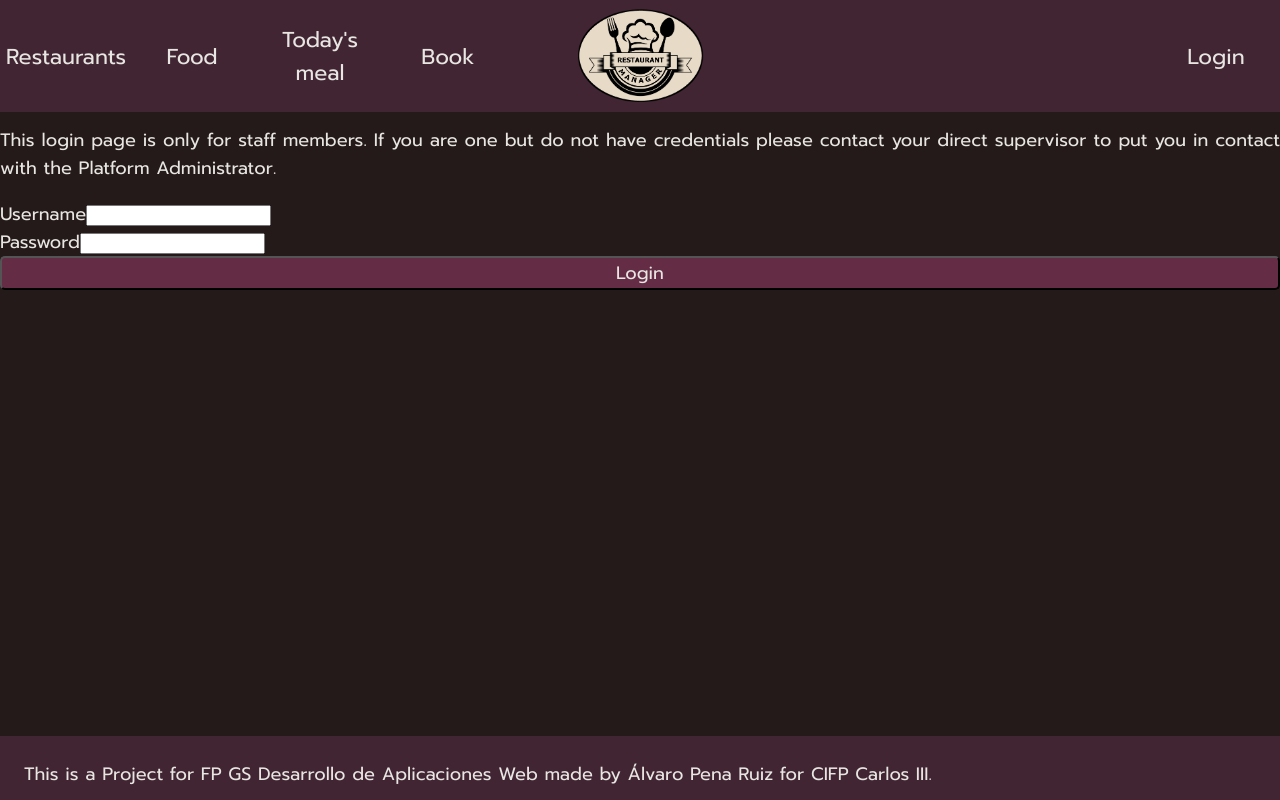
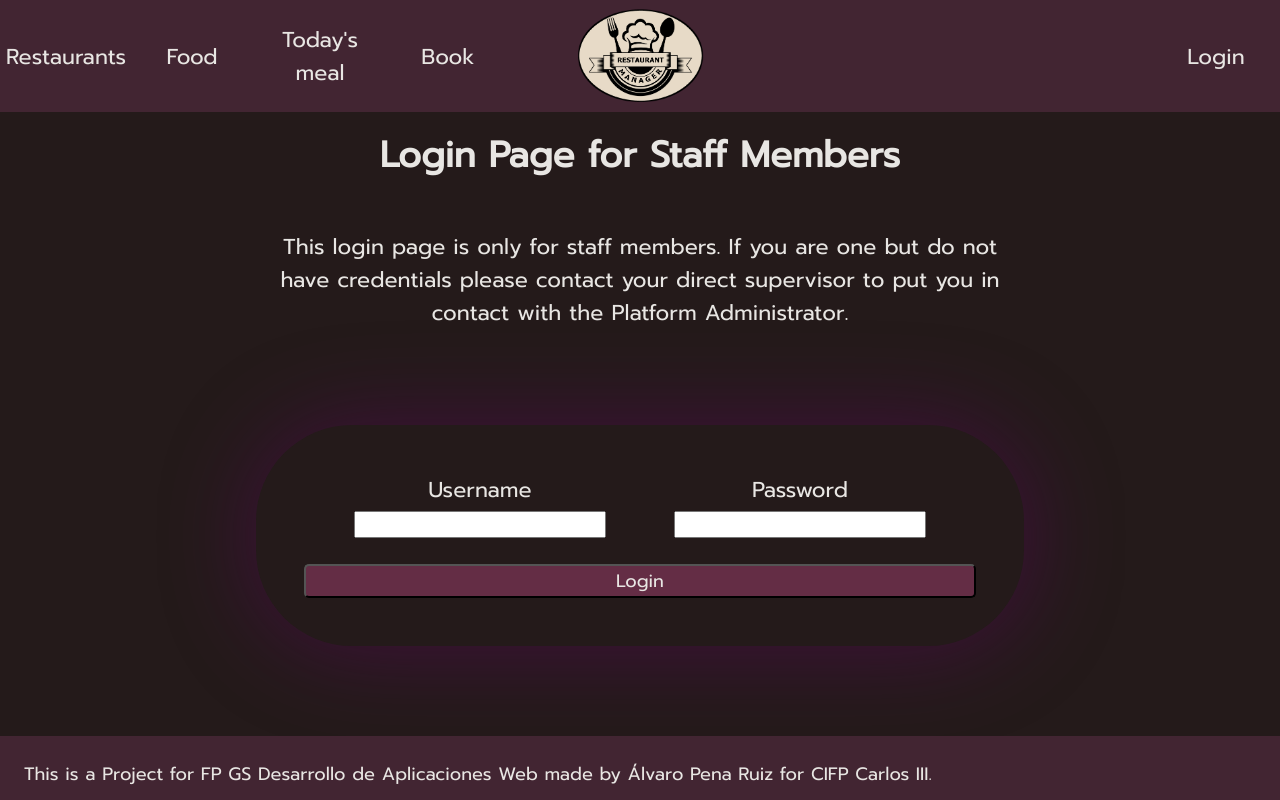
Before and after one commit to AlvaroPenaRuiz/campus_restaurant_manager, a React (Vite) app in the folder frontend/: page /login in a window 1280 px wide. Built offline with nearby package versions, Linux system fonts and the light colour scheme; the HTML template or start-up script is replaced by a standard one.

Commit message:
everything but Manage page

```diff
--- a/frontend/src/components/admin.tsx
+++ b/frontend/src/components/admin.tsx
@@ -12,24 +12,24 @@ const Admin = () => {
 
 
     const handleSave = (event: React.MouseEvent<HTMLButtonElement>, id: number) => {
-        const elements = [...event.currentTarget.parentNode!.parentNode!.querySelectorAll("input, select")] as (HTMLInputElement|HTMLSelectElement)[]
+        const elements = [...event.currentTarget.parentNode!.parentNode!.querySelectorAll("input, select")] as (HTMLInputElement | HTMLSelectElement)[]
         // @ts-ignore
-        const [name, lastname, userId, username, password, email, restaurant_id, admin] = elements.map((e,i) => i === 7 ? e.checked : e.value)
+        const [name, lastname, userId, username, password, email, restaurant_id, admin] = elements.map((e, i) => i === 7 ? e.checked : e.value)
         console.log(name, lastname, userId, username, password, email, Number(restaurant_id), admin)
         putUser(id, name, lastname, userId, username, password, email, Number(restaurant_id), admin)
     }
 
     const handleCreate = (event: React.MouseEvent<HTMLButtonElement>) => {
-        const elements = [...event.currentTarget.parentNode!.parentNode!.querySelectorAll("input, select")] as (HTMLInputElement|HTMLSelectElement)[]
+        const elements = [...event.currentTarget.parentNode!.parentNode!.querySelectorAll("input, select")] as (HTMLInputElement | HTMLSelectElement)[]
         // @ts-ignore
-        const [name, lastname, userId, username, password, email, restaurant_id, admin] = elements.map((e,i) => i === 7 ? e.checked : e.value)
-        if(name && lastname && userId && username && password && email){
-            postUser(name, lastname, userId, username, password, email, restaurant_id, admin).then((response)=>{
+        const [name, lastname, userId, username, password, email, restaurant_id, admin] = elements.map((e, i) => i === 7 ? e.checked : e.value)
+        if (name && lastname && userId && username && password && email) {
+            postUser(name, lastname, userId, username, password, email, restaurant_id, admin).then((response) => {
 
-                setUsers([...users, {...response.data}])
+                setUsers([...users, { ...response.data }])
                 setNewUser(false)
             })
-        }else {
+        } else {
             window.alert("Please, you must fill all the fields for create an user.")
             event.preventDefault()
         }
@@ -38,7 +38,7 @@ const Admin = () => {
 
     const handleDelete = (user_id: number) => {
         deleteUser(user_id)
-        setUsers(users.filter(user=> user.id !== user_id)!)
+        setUsers(users.filter(user => user.id !== user_id)!)
 
     }
 
@@ -61,15 +61,17 @@ const Admin = () => {
 
     return (
         <>
+            <div className="subbody centeredText">
                 {users && restaurants ? <div>
                     <div>
                         <h1>Admin Page</h1>
                     </div>
                     <div>
-                    <h2>Users:</h2>
-                    <table>
+                        <p>Here you can add, delete, update a user, assign it to a restaurant, restart the password and give admin privileges.</p>
+                        <div className="tableContainer">
+                            <table className="bigTable">
                                 <thead>
-                            <tr><th>Name</th><th>Lastname</th><th>User Id</th><th>Username</th><th>Password</th><th>Email</th><th>Restaurant</th><th>Admin</th><th>Save</th><th>Delete</th></tr>
+                                    <tr><th>Name</th><th>Lastname</th><th>User Id</th><th>Username</th><th>Password</th><th>Email</th><th>Restaurant</th><th>Admin</th></tr>
                                 </thead>
                                 <tbody>
                                     {users.map((user, index) => {
@@ -86,33 +88,35 @@ const Admin = () => {
                                                     return <option value={restaurant.id} key={restIndex}>{restaurant.name}</option>
                                                 })}
                                             </select></td>
-                                    <td><input type="checkbox" defaultChecked={user.admin ? true : false}/></td>
-                                    <td><button onClick={(event)=>handleSave(event, user.id)}>Save</button></td>
-                                    <td><button onClick={()=>handleDelete(user.id)}>Delete</button></td>
+                                            <td><input type="checkbox" defaultChecked={user.admin ? true : false} /></td>
+                                            <td><button onClick={(event) => handleSave(event, user.id)}><i className="fa-regular fa-floppy-disk"></i></button></td>
+                                            <td><button onClick={() => handleDelete(user.id)}><i className="fa-solid fa-trash"></i></button></td>
                                         </tr>
                                     })}
                                     {newUser ? <tr id={`admin-newuser}`}>
-                                    <td><input type="text"/></td>
-                                    <td><input type="text"/></td>
+                                        <td><input type="text" /></td>
+                                        <td><input type="text" /></td>
                                         <td><input type="text" /></td>
                                         <td><input type="text" /></td>
                                         <td><input type="password" /></td>
-                                    <td><input type="text"/></td>
+                                        <td><input type="text" /></td>
                                         <td><select defaultValue="">
                                             <option value="" >None</option>
                                             {restaurants.map((restaurant, restIndex) => {
                                                 return <option value={restaurant.id} key={restIndex}>{restaurant.name}</option>
                                             })}
                                         </select></td>
-                                    <td><input type="checkbox"/></td>
-                                    <td><button onClick={handleCreate}>Save</button></td>
-                                    <td><button onClick={()=>setNewUser(false)}>Cancel</button></td>
+                                        <td><input type="checkbox" /></td>
+                                        <td><button onClick={handleCreate}><i className="fa-regular fa-floppy-disk"></i></button></td>
+                                        <td><button onClick={() => setNewUser(false)}><i className="fa-solid fa-xmark"></i></button></td>
                                     </tr> : <></>}
                                 </tbody>
                             </table>
-                    {!newUser ? <button onClick={()=>setNewUser(true)}>New User</button> : <></>}
+                        {!newUser ? <button className="formButton" onClick={() => setNewUser(true)}>New User</button> : <></>}
+                        </div>
                     </div>
                 </div> : <></>}
+            </div>
         </>
     )
 }
--- a/frontend/src/components/book.tsx
+++ b/frontend/src/components/book.tsx
@@ -139,11 +139,14 @@ const Book = ({ amountOfDays = 20, amountOfPeople = 12 }: Props) => {
 	}, [restaurant])
 
 	return (
-		<> {done ? <div>
+		<>
+			<div className="subbody">
+				<div className="contentBlock">
+					{done ? <div className="formDone centeredText">
 						<h1>Thank you for your reservation!</h1>
 						<p>{`You have a table for ${people} ${people === 1 ? "person" : "people"} at `}<b>{restaurants.find(res => res.id === restaurant)?.name}</b>{` the day "${dateToString(dates.find(day => day.id === date)!)}" at ${time}.`}</p>
 						<p>If the staff members need to contact you they will do it with the provided information:</p>
-				<table>
+						<table className="formDone">
 							<tr><td>"Fullname</td><td>{fullname}</td></tr>
 							<tr><td>"Email</td><td>{email}</td></tr>
 							<tr><td>"Phone Address</td><td>{phone}</td></tr>
@@ -157,52 +160,54 @@ const Book = ({ amountOfDays = 20, amountOfPeople = 12 }: Props) => {
 							<div>
 								<form>
 									<h2>Contact Information</h2>
-						<div>
-							<div>
+									<div className="formGroup">
+										<div className="formItem">
 											<label>Fullname</label>
 											<input type="text" name="fullname" placeholder="Firstname Lastname" onChange={handleFullname} />
 										</div>
-							<div>
+										<div className="formItem">
 											<label>Email</label>
 											<input type="email" name="email" placeholder="your-email-address@domain.com" onChange={handleEmail} />
 										</div>
-							<div>
+										<div className="formItem">
 											<label>Phone Number</label>
 											<input type="tel" name="phone" placeholder="+Ext XXX XXX XXX" onChange={handlePhone} />
 										</div>
 									</div>
-						<div>
-							<div>
+									<div className="formGroup">
+										<div className="formItem">
 											<label>Restaurant</label>
 											<select name="restaurant" onChange={handleRestaurant}>
 												{restaurants.map((restaurant, index) => <option key={index} value={restaurant.id}>{restaurant.name}</option>)}
 											</select>
 										</div>
-							<div>
+										<div className="formItem">
 											<label>Amount of People</label>
 											<select name="people" onChange={handlePeople}>
 												{amountOfPeopleOptions.map((quantity, index) => <option key={index} value={quantity}>{quantity}</option>)}
 											</select>
 										</div>
 									</div>
-						<div>
-							<div>
+									<div className="formGroup">
+										<div className="formItem">
 											<label>Date</label>
 											<select name="date" onChange={handleDate}>
 												{dates.map((date, index) => <option key={index} value={date.id}>{`${date.day}/${date.month}/${date.year}`}</option>)}
 											</select>
 										</div>
-							<div>
+										<div className="formItem">
 											<label>Time</label>
 											<select name="time" onChange={handleTime}>
 												{selectableTimes.map((time, index) => <option key={index} value={time}>{time}</option>)}
 											</select>
 										</div>
 									</div>
-						<button onClick={handleForm}>Book</button>
+									<button className="formButton" onClick={handleForm}>Book</button>
 								</form>
 							</div>
 						</div> : <></>}
+				</div>
+			</div>
 		</>
 	)
 }
--- a/frontend/src/components/login.tsx
+++ b/frontend/src/components/login.tsx
@@ -33,8 +33,8 @@ const Login = ({ setUser }: Props) => {
 	const handlePassword = (event: ChangeEvent<HTMLInputElement>) => setPassword(event.currentTarget.value)
 	const handleLogin = (event: React.MouseEvent) => {
 		event.preventDefault()
-		checkLogin().then((response)=>{
-			if (response){
+		checkLogin().then((response) => {
+			if (response) {
 				navigate("/")
 			} else {
 				window.alert("Login unsuccesful!")
@@ -44,9 +44,14 @@ const Login = ({ setUser }: Props) => {
 
 	return (
 		<>
+			<div className="subbody">
 				<h1>Login Page for Staff Members</h1>
+				<div className="contentBlock">
+					<div className="centeredText">
 						<p>This login page is only for staff members. If you are one but do not have credentials please contact your direct supervisor to put you in contact with the Platform Administrator.</p>
-			<form>
+					</div>
+					<form id="loginForm">
+						<div id="loginForm" className="formGroup">
 							<div>
 								<label>Username</label>
 								<input type="text" onChange={handleUsername} />
@@ -55,8 +60,11 @@ const Login = ({ setUser }: Props) => {
 								<label>Password</label>
 								<input type="password" onChange={handlePassword} />
 							</div>
+						</div>
 						<button onClick={handleLogin}>Login</button>
 					</form>
+				</div>
+			</div>
 		</>
 	)
 }
--- a/frontend/src/components/subcomponent/dishCard.tsx
+++ b/frontend/src/components/subcomponent/dishCard.tsx
@@ -8,7 +8,7 @@ type Params = {
 const DishCard = ({dish, showRestaurant = false}: Params) => {
 
     return (
-      <div className="card">
+      <div className="card cardFood">
             <div>
             <h3>{dish.name}{showRestaurant ? ` (${dish.restaurant?.name})`: ""}</h3>
             <p><em>{dish.description}</em></p>
--- a/frontend/src/components/todayMeal.tsx
+++ b/frontend/src/components/todayMeal.tsx
@@ -31,7 +31,7 @@ const TodaysMeal = () => {
         <div className="contentBlock">
           <div className="cardContainer">
             {date.dishes ? date.dishes.map((dish, index) => {
-              return <div onClick={() => navigate(`/restaurant/${dish.dish.restaurant.id}`)} key={index}><DishCard dish={dish.dish} showRestaurant key={index} /></div>
+              return <div id='foodCardWrapper' onClick={() => navigate(`/restaurant/${dish.dish.restaurant.id}`)} key={index}><DishCard dish={dish.dish} showRestaurant key={index} /></div>
             }) : <></>}
           </div>
         </div>
--- a/frontend/src/index.css
+++ b/frontend/src/index.css
@@ -2,13 +2,13 @@
     font-family: mainFont;
     src: url(assets/Prompt-Regular.ttf);
     font-weight: bolder;
-  }
+}
 
 html {
     height: 100%;
 }
 
-body{
+body {
     margin: 0;
     padding: 0;
     font-family: mainFont;
@@ -19,22 +19,22 @@ body{
     color: #e8e6e3;
 }
 
-.subbody{
+.subbody {
     margin-top: 8rem;
     margin-bottom: 8rem;
 }
 
-.centeredText{
+.centeredText {
     text-align: center;
 }
 
 div#root {
     display: grid;
     height: 100%;
-    grid-template-rows:  1fr 7rem;
+    grid-template-rows: 1fr 7rem;
 }
 
-nav{
+nav {
     z-index: 100;
     background-color: #422532;
     position: fixed;
@@ -45,30 +45,32 @@ nav{
     grid-template-columns: 6fr 1fr 6fr;
 }
 
-.navLogo{
+.navLogo {
     height: 6rem;
     width: auto;
     margin: auto;
     vertical-align: middle;
 }
 
-.navLogo:hover{
+.navLogo:hover {
     height: 7rem
 }
 
-.mainNavLeft, .mainNavCenter, .mainNavRight{
+.mainNavLeft,
+.mainNavCenter,
+.mainNavRight {
     display: grid;
 }
 
-.mainNavLeft{
+.mainNavLeft {
     grid-template-columns: repeat(5, 1fr) 1fr;
 }
 
-.mainNavRight{
+.mainNavRight {
     justify-content: end;
 }
 
-.mainNavButton{
+.mainNavButton {
     background-color: transparent;
     border: 0px;
     min-width: 8rem;
@@ -78,13 +80,13 @@ nav{
 
 }
 
-.mainNavButton:hover{
+.mainNavButton:hover {
     color: antiquewhite;
     font-size: x-large;
     box-shadow: 0 0 0 transparent;
 }
 
-footer{
+footer {
     position: fixed;
     width: 100%;
     bottom: 0;
@@ -92,17 +94,18 @@ footer{
     height: 4rem;
 
 }
+
 footer p {
-    margin: 1.5rem  ;
+    margin: 1.5rem;
 }
 
 
-h1{
+h1 {
     margin-top: 3rem;
     text-align: center;
 }
 
-button{
+button {
     width: 100%;
     height: 100%;
     color: #e8e6e3;
@@ -112,11 +115,11 @@ button{
     font-size: large;
 }
 
-button:hover{
+button:hover {
     box-shadow: 2px 2px 5px rgba(128, 0, 128, 0.556);
 }
 
-button.backButton{
+button.backButton {
     max-width: 6rem;
     height: 2.5rem;
     position: fixed;
@@ -124,18 +127,19 @@ button.backButton{
     right: 4rem;
 }
 
-a{
+a {
     text-decoration: none;
 }
 
 .invalid {
     border: solid red 1px;
 }
+
 input:focus {
     outline: none;
 }
 
-.contentLandingPage{
+.contentLandingPage {
     margin: auto;
     margin-top: 6rem;
     width: 60%;
@@ -143,7 +147,7 @@ input:focus {
 
 }
 
-.contentBlock{
+.contentBlock {
     margin: auto;
     margin-top: 3rem;
     width: 60%;
@@ -163,9 +167,11 @@ input:focus {
     padding: 2rem;
     border-radius: 2rem;
     text-align: center;
+}
+
+.cardFood{
     display: grid;
     grid-template-rows: 1fr 2rem;
-
 }
 
 .card:hover {
@@ -173,7 +179,7 @@ input:focus {
 
 }
 
-#foodCardWrapper{
+#foodCardWrapper {
     display: grid;
     height: 100%;
 }
@@ -185,9 +191,104 @@ input:focus {
     gap: 0.5rem;
 }
 
-.optionListContainer{
+
+.optionListContainer {
     background-color: rgb(36, 26, 26)
 }
+
 .chip {
     background-color: #422532;
 }
+
+label {
+    display: block;
+}
+
+form {
+    box-shadow: 1px 1px 6rem rgba(101, 0, 101, 0.444);
+    padding: 1rem;
+    padding-left: 3rem;
+    padding-bottom: 3rem;
+    padding-right: 3rem;
+    border-radius: 6rem;
+}
+
+.formGroup {
+    display: grid;
+    grid-template-columns: repeat(3, 1fr);
+    border: dotted 0.15rem #642d45;
+    gap: 1rem;
+    margin-top: 0.5rem;
+    padding: 1.5rem;
+    border-radius: 1.5rem;
+}
+
+
+.formItem {}
+
+input,
+select {
+    font-size: large;
+    width: 95%;
+}
+
+.formButton {
+    max-width: 8rem;
+    height: 3rem;
+    margin: auto;
+    margin-top: 2rem;
+    display: block;
+}
+
+div.formDone {
+    box-shadow: 1px 1px 6rem rgba(101, 0, 101, 0.444);
+    margin-top: 12rem;
+    padding-top: 0.1rem;
+    padding-left: 3rem;
+    padding-bottom: 3rem;
+    padding-right: 3rem;
+    border-radius: 6rem;
+
+}
+
+table.formDone {
+    margin: auto;
+
+}
+
+.formDone tr {
+    display: grid;
+    grid-template-columns: 1fr 1fr;
+    text-align: justify;
+}
+
+
+form#loginForm {
+    margin-top: 6rem;
+}
+
+#loginForm {
+    grid-template-columns: repeat(2, 1fr);
+    border: 0px;
+    text-align: center;
+}
+
+#loginForm input {
+    width: 80%
+}
+
+.tableContainer{
+    width: fit-content;
+    margin: auto;
+    margin-top: 3rem;
+}
+
+.bigTable{
+    margin-left: 0.5rem;
+    margin-right: 0.5rem;
+    border-spacing: 1rem 0.2rem;
+}
+
+i{
+    padding: 0.2rem;
+}
```
Lines whose indentation alone changed are shown as unchanged.
